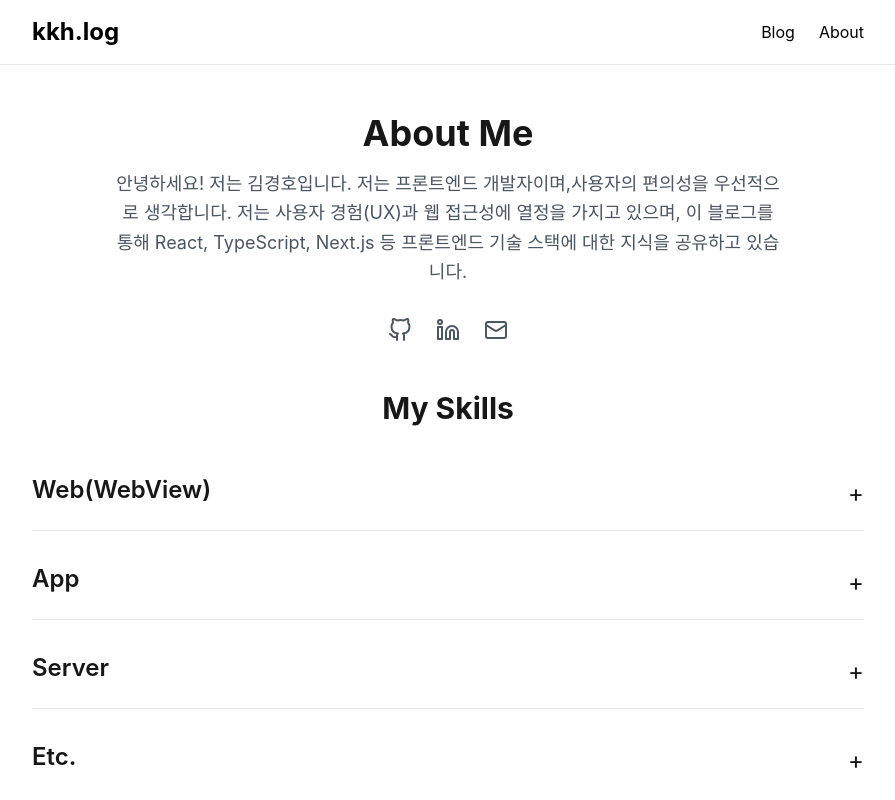
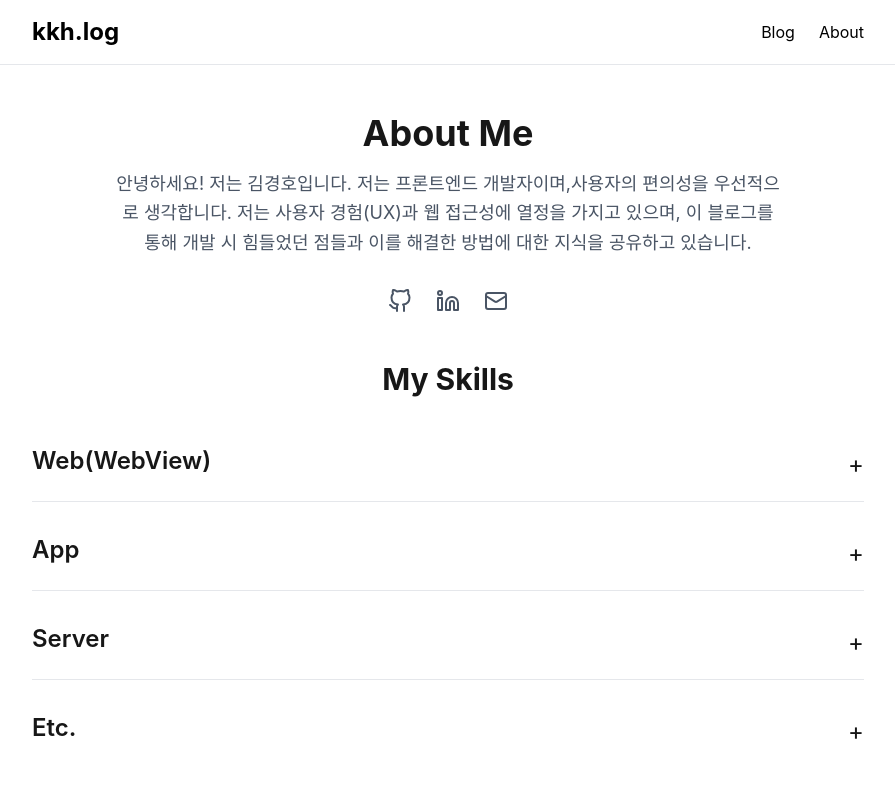
Before and after one commit to rlarudgh/hololog, a Next.js app: page /about in a window 1280 px wide. Shown: the top 800 px of the page, without its empty margins (192-1087 px from the left). Built offline with nearby package versions, Linux system fonts and the light colour scheme.

Commit message:
docs: fix info

```diff
--- a/src/entities/user/personal-info.data.ts
+++ b/src/entities/user/personal-info.data.ts
@@ -1,18 +1,32 @@
 import type { IPersonalInfo } from './personal-info.types';
 
+/**
+ * @name personalInfo
+ * @description Personal information for the about page
+ * @type {IPersonalInfo}
+ *
+ * @readonly
+ * @constant
+ */
 export const personalInfo: Readonly<IPersonalInfo> = {
   name: '김경호',
   job: '프론트엔드 개발자',
   description: '사용자의 편의성을 우선적으로 생각합니다.',
   passion: '사용자 경험(UX)과 웹 접근성',
-  sharing: 'React, TypeScript, Next.js 등 프론트엔드 기술 스택',
+  sharing: '개발 시 힘들었던 점들과 이를 해결한 방법',
   skills: {
-    'Web(WebView)': ['Next.js', 'React', 'Vue', 'TypeScript', 'JavaScript'],
-    App: ['React-Native', 'Flutter', 'Kotlin'],
-    Server: ['Nest.js', 'express', 'node.js', 'Prisma', 'Golang'],
-    'Etc.': ['Python', 'Cpp', 'MySQL'],
+    'Web(WebView)': [
+      'Next.js',
+      'React',
+      'Vue',
+      'TypeScript',
+      'JavaScript',
+    ] as const,
+    App: ['React-Native', 'Flutter', 'Kotlin'] as const,
+    Server: ['Nest.js', 'express', 'node.js', 'Prisma', 'Golang'] as const,
+    'Etc.': ['Python', 'Cpp', 'MySQL'] as const,
   },
-  certifications: ['정보처리기능사'],
+  certifications: ['정보처리기능사'] as const,
   socialLinks: {
     github: 'https://github.com/rlarudgh',
     linkedin: 'https://www.linkedin.com/in/kimkh05',
```
Also changed, not shown: 1 other file (tests, documents, lock files or other folders).
